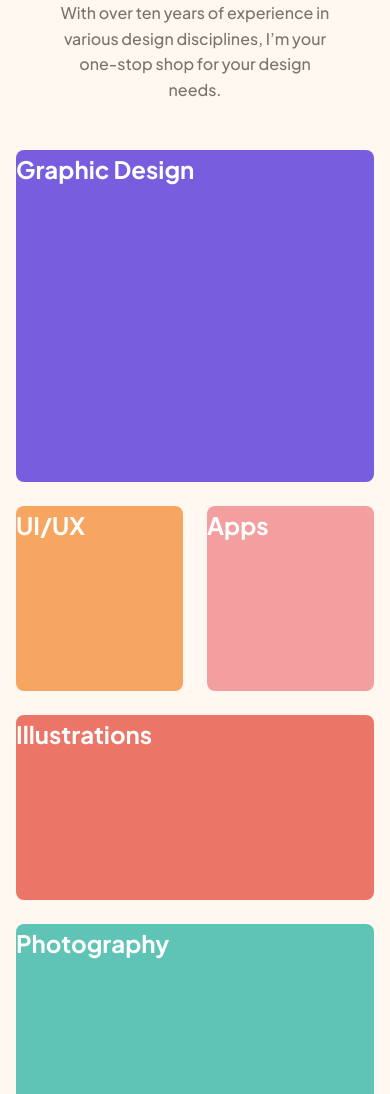
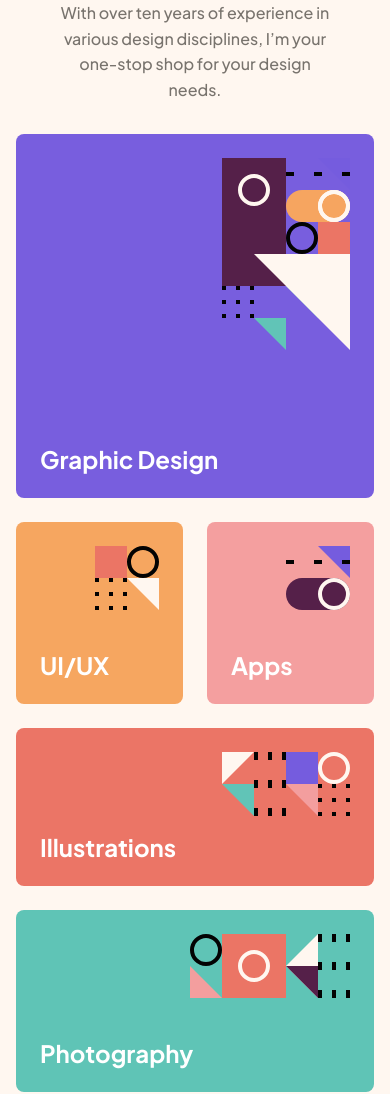
Before and after one commit to MattPahuta/single-page-design-portfolio, a plain HTML site: page index.html in a window 390 px wide. Shown: the part 202-1296 px from the top of the page. Drawn offline with Linux system fonts and the light colour scheme.

Commit message:
Revise skills grid styles, update general mobile spacing styles

```diff
--- a/css/styles.css
+++ b/css/styles.css
@@ -119,7 +119,7 @@ h6 {
 .container {
   max-width: 1110px;
   margin-inline: auto;
-  padding: 1em 1em 2em;
+  padding-inline: 1rem;
 }
 
 /* color backgrounds */
@@ -243,7 +243,12 @@ h2 {
   font-size: var(--fs-600);
 }
 
+
 /* Header Styles */
+.header {
+  margin-top: 1rem;
+}
+
 .top-bar,
 .footer-bar {
   justify-content: space-between;
@@ -256,6 +261,20 @@ h2 {
   height: 48px;
 }
 
+.intro,
+.main {
+  margin-top: 2rem;
+}
+
+.intro h1 {
+  margin-bottom: 1rem;
+}
+
+.intro p {
+  margin-inline: auto;
+  max-width: 80%;
+}
+
 
 .skills {
   margin-bottom: 100px;
@@ -265,7 +284,7 @@ h2 {
 
 /* Skill blocks grid */
 .skills-grid {
-  min-height: 73rem;
+  /* min-height: 73rem; */
   display: grid;
   grid-template-columns: repeat(2, 1fr);
 
@@ -275,22 +294,43 @@ h2 {
 
 .skill-block {
   display: flex;
+  flex-direction: column;
   width: 100%;
+  padding: 1.5rem;
   border-radius: 8px;
+  text-align: left;
+}
+
+.skill-graphic {
+  margin-left: auto;
 }
 
 
-.skill-block p {
+.skill-block figcaption {
+  margin-top: auto;
   font-size: var(--fs-500);
   font-weight: var(--fw-700);
+  line-height: 1.25;
   color: var(--clr-white);
+}
+
+.graphic-design {
+  gap: 5.875rem;
+}
+
+.illustrations {
+  gap: 1rem;
+}
+
+.ui-ux,
+.apps,
+.photography,
+.motion-graphics {
+  gap: 2.5rem;
 }
 
 /* rework with span? mobile: 2cols, tablet 4cols, desktop 6cols*/
 
-.graphic-design {
-  grid-row: span 2;
-}
 
 .graphic-design,
 .illustrations,
@@ -299,45 +339,12 @@ h2 {
   grid-column: span 2;
 }
 
-/* .illustrations {
-  max-height: 158px;
-} */
-
-.ui-ux {
-
-}
-
-.apps {
-
-}
-
-.illustrations {
-
-}
-
-.photography {
-
-}
-
-.motion-graphics {
-
-}
-
-
-
-
 
 
 /* General Styles */
-.intro {
-  margin-bottom: 2rem;
+
+
+/* Footer */
+.footer {
+  width: 100%;
 }
-
-.intro h1 {
-  margin-bottom: 1rem;
-}
-
-.intro p {
-  margin-inline: auto;
-  max-width: 24ch;
-}
--- a/index.html
+++ b/index.html
@@ -11,8 +11,9 @@
   <title>Frontend Mentor | Single-page design portfolio</title>
 </head>
 <body>
-  <header class="header">
-    <div class="container flex top-bar">
+  <header class="container header">
+    <!-- <div class="container"> -->
+      <div class="flex top-bar">
         <img src="./assets/logo.svg" alt="logo" class="logo">
         <a href="#" class="button btn-primary">Free Consultation</a>
       </div>
@@ -20,39 +21,37 @@
         <h1>Design solutions made easy</h1>
         <p>With over ten years of experience in various design disciplines, I’m your one-stop shop for your design needs.</p>
       </div>
-
+    <!-- </div> -->
   </header>
 
-  <main>
+  <main class="main">
     <div class="container">
-
       <section id="skills" class="skills">
         <div class="skills-grid">
-
-          <div class="skill-block blue-bg graphic-design">
-            <p>Graphic Design</p>
-          </div>
-
-          <div class="skill-block yellow-bg ui-ux">
-            <p>UI/UX</p>
-          </div>
-
-          <div class="skill-block pink-bg apps">
-            <p>Apps</p>
-          </div>
-
-          <div class="skill-block red-bg illustrations">
-            <p>Illustrations</p>
-          </div>
-
-          <div class="skill-block cyan-bg photography">
-            <p>Photography</p>
-          </div>
-
-          <div class="skill-block purple-bg motion-graphics">
-            <p>Motion Graphics</p>
-          </div>
-
+          <figure class="skill-block blue-bg graphic-design">
+            <img src="./assets/pattern-graphic-design.svg" alt="abstract graphic" class="skill-graphic">
+            <figcaption>Graphic Design</figcaption>
+          </figure>
+          <figure class="skill-block yellow-bg ui-ux">
+            <img src="./assets/pattern-ui-ux.svg" alt="abstract graphic" class="skill-graphic">
+            <figcaption>UI/UX</figcaption>
+          </figure>
+          <figure class="skill-block pink-bg apps">
+            <img src="./assets/pattern-apps.svg" alt="abstract graphic" class="skill-graphic">
+            <figcaption>Apps</figcaption>
+          </figure>
+          <figure class="skill-block red-bg illustrations">
+            <img src="./assets/pattern-illustrations.svg" alt="abstract graphic" class="skill-graphic">
+            <figcaption>Illustrations</figcaption>
+          </figure>
+          <figure class="skill-block cyan-bg photography">
+            <img src="./assets/pattern-photography.svg" alt="abstract graphic" class="skill-graphic">
+            <figcaption>Photography</figcaption>
+          </figure>
+          <figure class="skill-block purple-bg motion-graphics">
+            <img src="./assets/pattern-motion-graphics.svg" alt="abstract graphic" class="skill-graphic">
+            <figcaption>Motion Graphics</figcaption>
+          </figure>
         </div>
       </section>
 
@@ -61,30 +60,27 @@
         <p>I love working with others to create beautiful design solutions. I've designed everything from brand illustrations to complete mobile apps. I'm also handy with a camera!</p>
         <a href="#" class="button btn-alt">Free Consultation</a>
       </section>
-
     </div>
 
+    <!-- slider section -->
     <section class="work work-slider">
       <h2>My Work</h2>
     </section>
 
-  <div class="container">
-    <section class="contact">
+    <section class="container contact">
       <h2>Book a call with me</h2>
       <p>I'd love to have a chat to see how I can help you. The best first step is for us to discuss your project during a free consultation. Then we can move forward from there.</p>
       <a href="#" class="button btn-alt">Free Consultation</a>
     </section>
   </main>
 
-    <footer class="footer">
-      <div class="container flex footer-bar">
+  <footer class="container footer">
+    <div class="flex footer-bar">
       <img src="./assets/logo.svg" alt="logo" class="logo">
       <a href="#" class="button btn-primary">Free Consultation</a>
     </div>
   </footer>
 
-  </div>
-
   <script src="./js/app.js"></script>
 </body>
 </html>
```
Also changed, not shown: 1 other file. Lines whose indentation alone changed are shown as unchanged.
